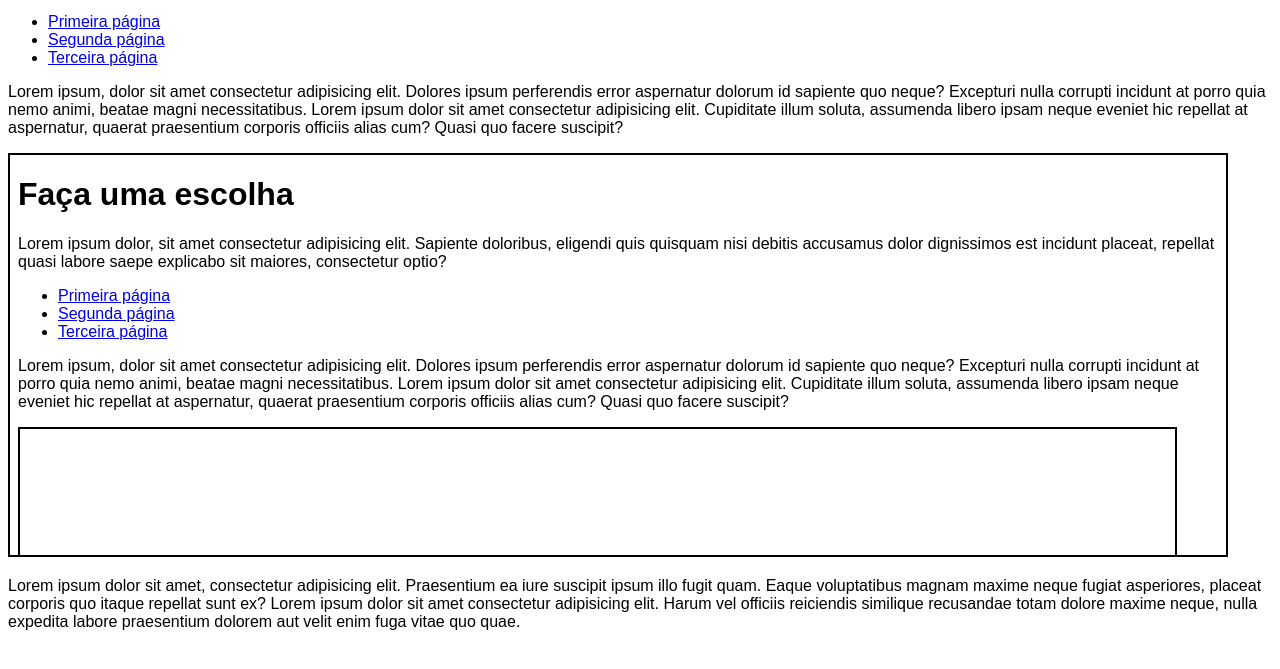
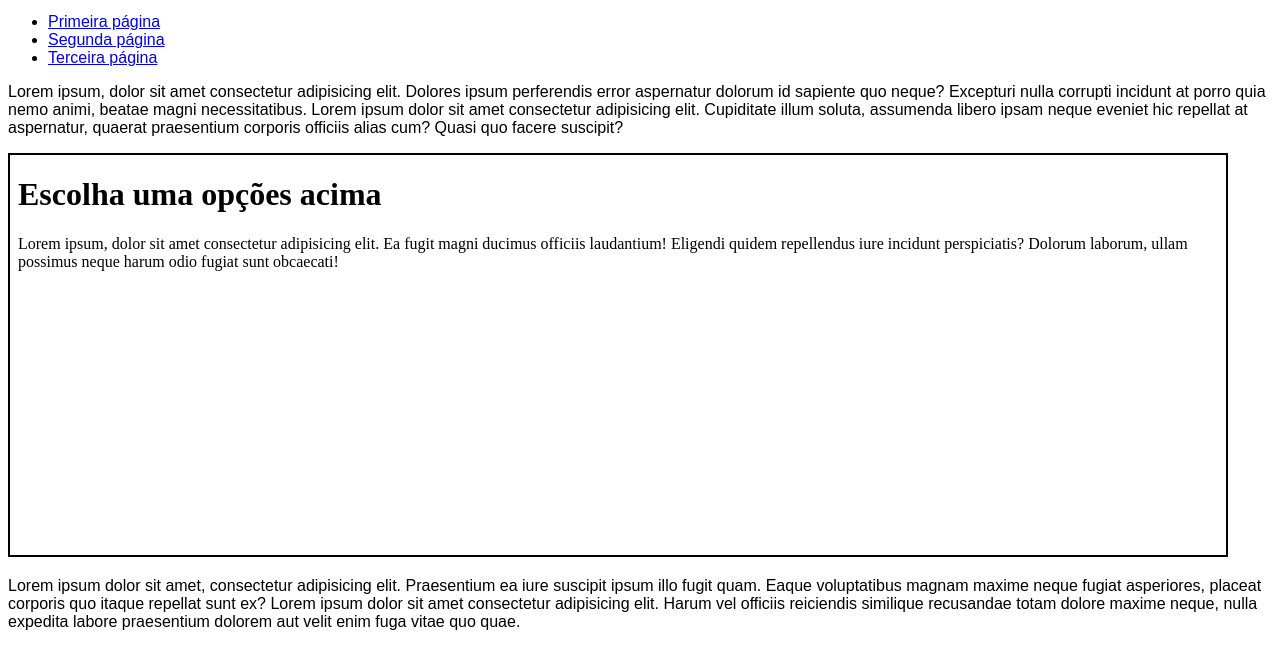
Before and after one commit to WillianTaques/html-css, a plain HTML site: page exercicios/ex024/iframe003.html in a window 1280 px wide. Shown: the part 119-788 px from the top of the page. Drawn offline with Linux system fonts and the light colour scheme.

Commit message:
exercício iframe 003

```diff
--- a/exercicios/ex024/iframe003.html
+++ b/exercicios/ex024/iframe003.html
@@ -29,7 +29,7 @@
 
     <p>Lorem ipsum, dolor sit amet consectetur adipisicing elit. Dolores ipsum perferendis error aspernatur dolorum id sapiente quo neque? Excepturi nulla corrupti incidunt at porro quia nemo animi, beatae magni necessitatibus. Lorem ipsum dolor sit amet consectetur adipisicing elit. Cupiditate illum soluta, assumenda libero ipsam neque eveniet hic repellat at aspernatur, quaerat praesentium corporis officiis alias cum? Quasi quo facere suscipit?</p>
 
-    <iframe id="tela" name="frame" src="#">
+    <iframe id="tela" name="frame" srcdoc="<h1>Escolha uma opções acima</h1><p>Lorem ipsum, dolor sit amet consectetur adipisicing elit. Ea fugit magni ducimus officiis laudantium! Eligendi quidem repellendus iure incidunt perspiciatis? Dolorum laborum, ullam possimus neque harum odio fugiat sunt obcaecati!</p>"
         <p>infelizmente seu navegador não é compatível com isso</p>
     </iframe>
 
```
